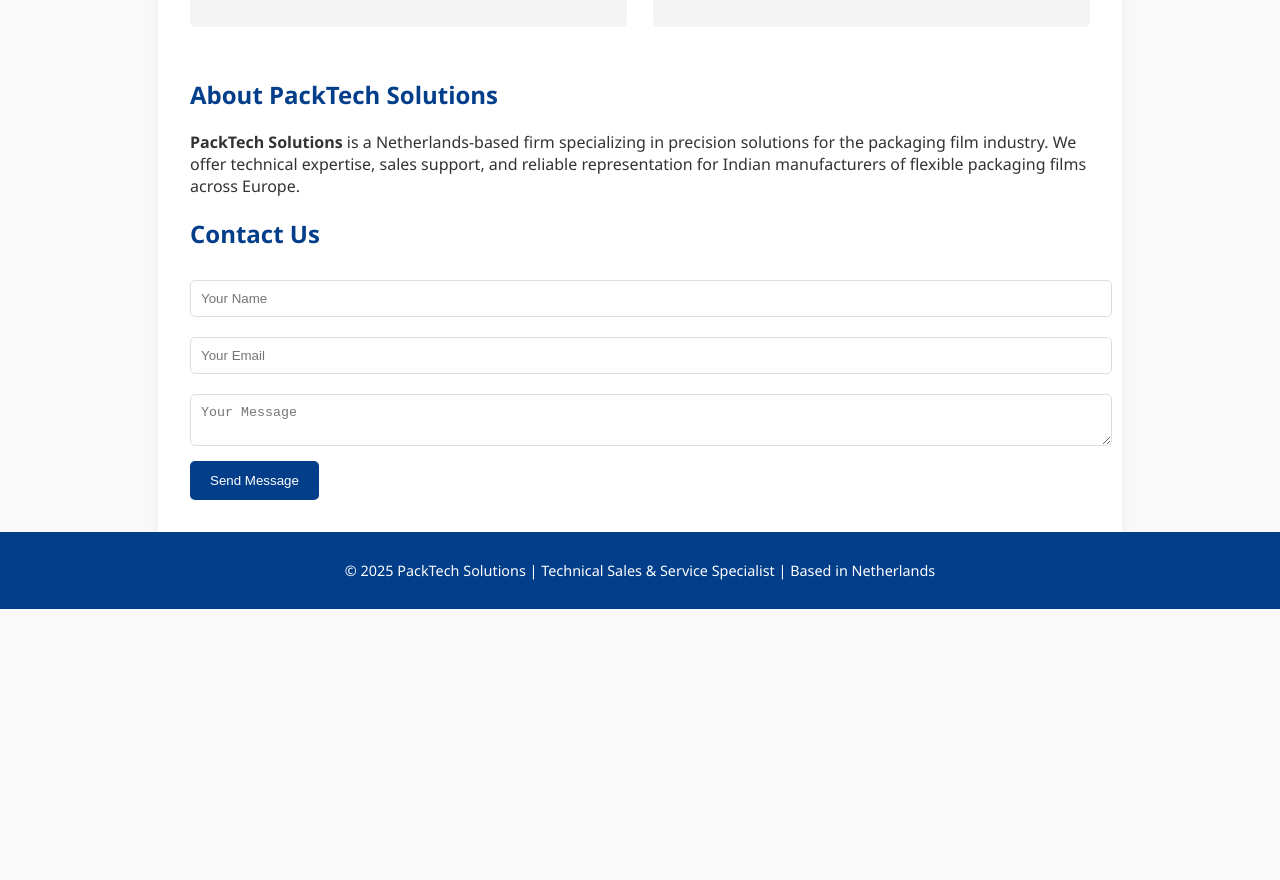
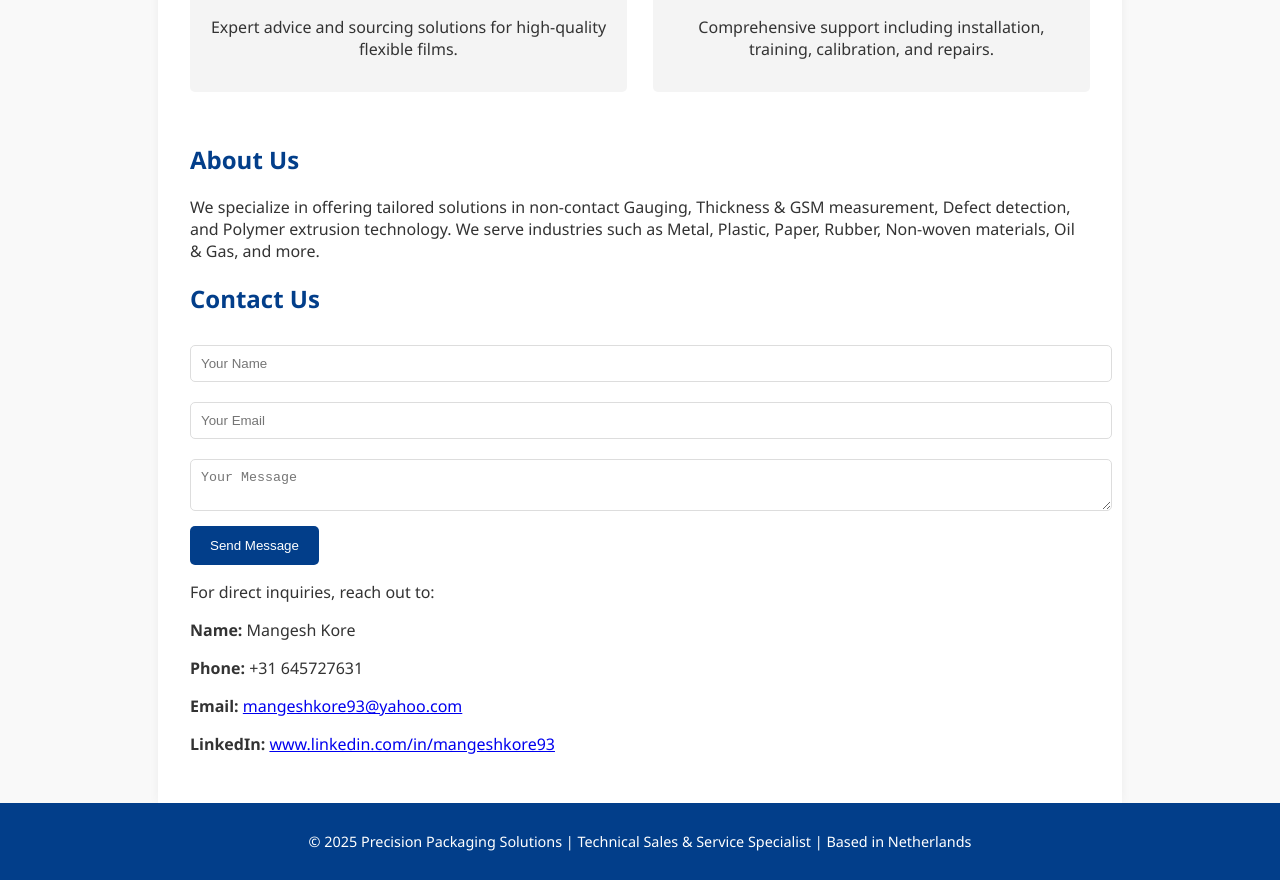
Before and after one commit to PackTech-Packaging-Solutions/PackTech-Packaging-Solutions, a plain HTML site: page index.html in a window 1280 px wide. Shown: the part 1120-2000 px from the top of the page. Before the commit the page ends 1729 px from the top, so only its background shows below. Drawn offline with Linux system fonts and the light colour scheme.

Commit message:
Update index.html

```diff
--- a/index.html
+++ b/index.html
@@ -3,7 +3,7 @@
 <head>
   <meta charset="UTF-8" />
   <meta name="viewport" content="width=device-width, initial-scale=1.0"/>
-  <title>PackTech Solutions - Technical Sales & Service</title>
+  <title>Precision Packaging Solutions</title>
   <style>
     body {
       font-family: 'Segoe UI', Tahoma, Geneva, Verdana, sans-serif;
@@ -30,7 +30,7 @@
       font-weight: bold;
     }
     .hero {
-      background-image: url('Hero Image.jpg'); /* Your hero image file */
+      background-image: url('Hero Image.jpg'); /* Your custom image */
       background-size: cover;
       background-position: center;
       color: white;
@@ -110,8 +110,8 @@
 <body>
 
   <header>
-    <img src="Logo.png" alt="PackTech Solutions Logo"> <!-- Replace with actual logo -->
-    <h1>PackTech Solutions - Technical Sales & Service Specialist</h1>
+    <img src="Logo.png" alt="Precision Packaging Solutions Logo">
+    <h1>Precision Packaging Solutions</h1>
     <nav>
       <a href="#services">Services</a>
       <a href="#about">About</a>
@@ -120,7 +120,7 @@
   </header>
 
   <section class="hero">
-    <h1>Empowering Packaging with Innovation & Precision</h1>
+    <h1>"Empowering Packaging with Innovation & Precision"</h1>
     <p>Specializing in advanced gauging, defect detection, and polymer technology. Connecting European OEMs with Indian manufacturing excellence in the packaging industry.</p>
   </section>
 
@@ -153,24 +153,29 @@
     </section>
 
     <section id="about">
-      <h2>About PackTech Solutions</h2>
-      <p><strong>PackTech Solutions</strong> is a Netherlands-based firm specializing in precision solutions for the packaging film industry. We offer technical expertise, sales support, and reliable representation for Indian manufacturers of flexible packaging films across Europe.</p>
+      <h2>About Us</h2>
+      <p>We specialize in offering tailored solutions in non-contact Gauging, Thickness & GSM measurement, Defect detection, and Polymer extrusion technology. We serve industries such as Metal, Plastic, Paper, Rubber, Non-woven materials, Oil & Gas, and more.</p>
     </section>
 
-    <section id="contact" class="section">
+    <section id="contact">
       <h2>Contact Us</h2>
-      <form action="https://formspree.io/f/xyyzbbnq" method="POST" class="contact-form">
+      <form action="https://formspree.io/f/mqaqergl" method="POST" class="contact-form">
         <input type="text" name="name" placeholder="Your Name" required>
         <input type="email" name="email" placeholder="Your Email" required>
         <textarea name="message" placeholder="Your Message" required></textarea>
         <button type="submit">Send Message</button>
       </form>
+      <p>For direct inquiries, reach out to:</p>
+      <p><strong>Name:</strong> Mangesh Kore</p>
+      <p><strong>Phone:</strong> +31 645727631</p>
+      <p><strong>Email:</strong> <a href="mailto:mangeshkore93@yahoo.com">mangeshkore93@yahoo.com</a></p>
+      <p><strong>LinkedIn:</strong> <a href="https://www.linkedin.com/in/mangeshkore93" target="_blank">www.linkedin.com/in/mangeshkore93</a></p>
     </section>
 
   </div>
 
   <footer>
-    <p>&copy; 2025 PackTech Solutions | Technical Sales & Service Specialist | Based in Netherlands</p>
+    <p>&copy; 2025 Precision Packaging Solutions | Technical Sales & Service Specialist | Based in Netherlands</p>
   </footer>
 
 </body>
```
